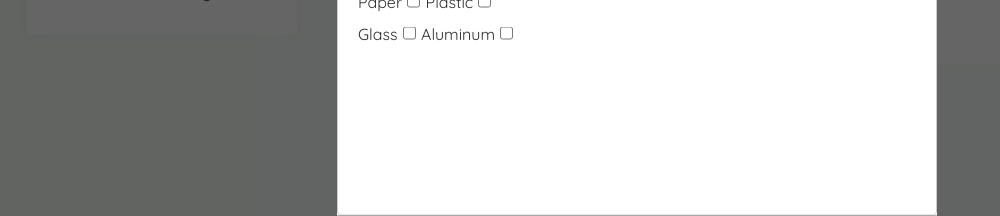
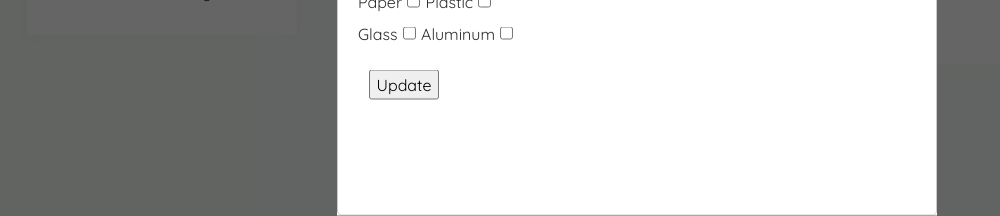
Before and after one commit to cryptoads/CRBN, a React (Create React App) app in the folder client/: page / in a window 1280 px wide. Both pictures are taken after a click on the element "Edit Footprint Info". Shown: the part 547-763 px from the top of the page, without its empty margins (3-1003 px from the left). Built offline with nearby package versions, Linux system fonts and the light colour scheme; no server answers.

Commit message:
form submitting *most* data. still need to sort out radio button and checkboxes

```diff
--- a/client/src/Components/ChartDataModal.jsx
+++ b/client/src/Components/ChartDataModal.jsx
@@ -1,5 +1,5 @@
 import React, { Component } from 'react';
-
+import axios from 'axios';
 class ChartDataModal extends Component {
     render() {
         let modalJSX = (
@@ -8,7 +8,7 @@ class ChartDataModal extends Component {
                 <div id="modal" className="modal closed">
                 <span className="closeLink" onClick={this.closeModal.bind(this)}>X</span>
                 <div className="modal-content">
-                    <form>
+                    <form className="updateProfileForm">
                         <h4>Vehicle</h4>
                         <p>
                             <label>Miles Per Gallon: </label>
@@ -22,9 +22,9 @@ class ChartDataModal extends Component {
                             <label>Regular Maintenance? </label>
                             <br />
                             <label>Yes</label>
-                            <input type="radio" id="yes" name="maintenance" />
+                            <input type="radio" value="Yes" id="yes" name="maintenance" />
                             <label>No</label>
-                            <input type="radio" id="no" name="maintenance" />
+                            <input type="radio" value="No" id="no" name="maintenance" />
                         </p>
                         <h4>Home</h4>
                         <p>
@@ -44,15 +44,16 @@ class ChartDataModal extends Component {
                             <label>Recycling Habits</label>
                             <br />
                             <label>Paper</label>
-                            <input type="checkbox" id="paper" name="recycling" />
+                            <input type="checkbox" id="paper" value="paper" name="recycling" />
                             <label>Plastic</label>
-                            <input type="checkbox" id="plastic" name="recycling" />
+                            <input type="checkbox" id="plastic" value="plastic" name="recycling" />
                             <br />
                             <label>Glass</label>
-                            <input type="checkbox" id="glass" name="recycling" />
+                            <input type="checkbox" id="glass" value="glass" name="recycling" />
                             <label>Aluminum</label>
-                            <input type="checkbox" id="aluminum" name="recycling" />
+                            <input type="checkbox" id="aluminum" value="aluminum" name="recycling" />
                         </p>
+                        <input type="submit" onClick={this.updateUser.bind(this)} value="Update" />
                     </form>
                 </div>
             </div>
@@ -67,6 +68,24 @@ class ChartDataModal extends Component {
         theModal.classList.toggle("closed");
         modalOverlay.classList.toggle("closed");
     }
+    updateUser(e) {
+        e.preventDefault();
+        let userData = {
+            mpg: document.getElementsByName('mpg')[0].value,
+            milesDriven: document.getElementsByName('milesDriven')[0].value,
+            maintenance: document.querySelector('input[name=maintenance][checked]'),
+            zip: document.getElementsByName('zip')[0].value,
+            gasBill: document.getElementsByName('gasBill')[0].value,
+            electricBill: document.getElementsByName('electricBill')[0].value,
+            recycling: document.querySelector('input[name=recycling][checked]')
+        }
+        console.log(userData);
+        axios({
+            url: '/',
+            method: 'post',
+            data: { formData: userData }
+        })
+    }
 }
 
 export default ChartDataModal;
```
